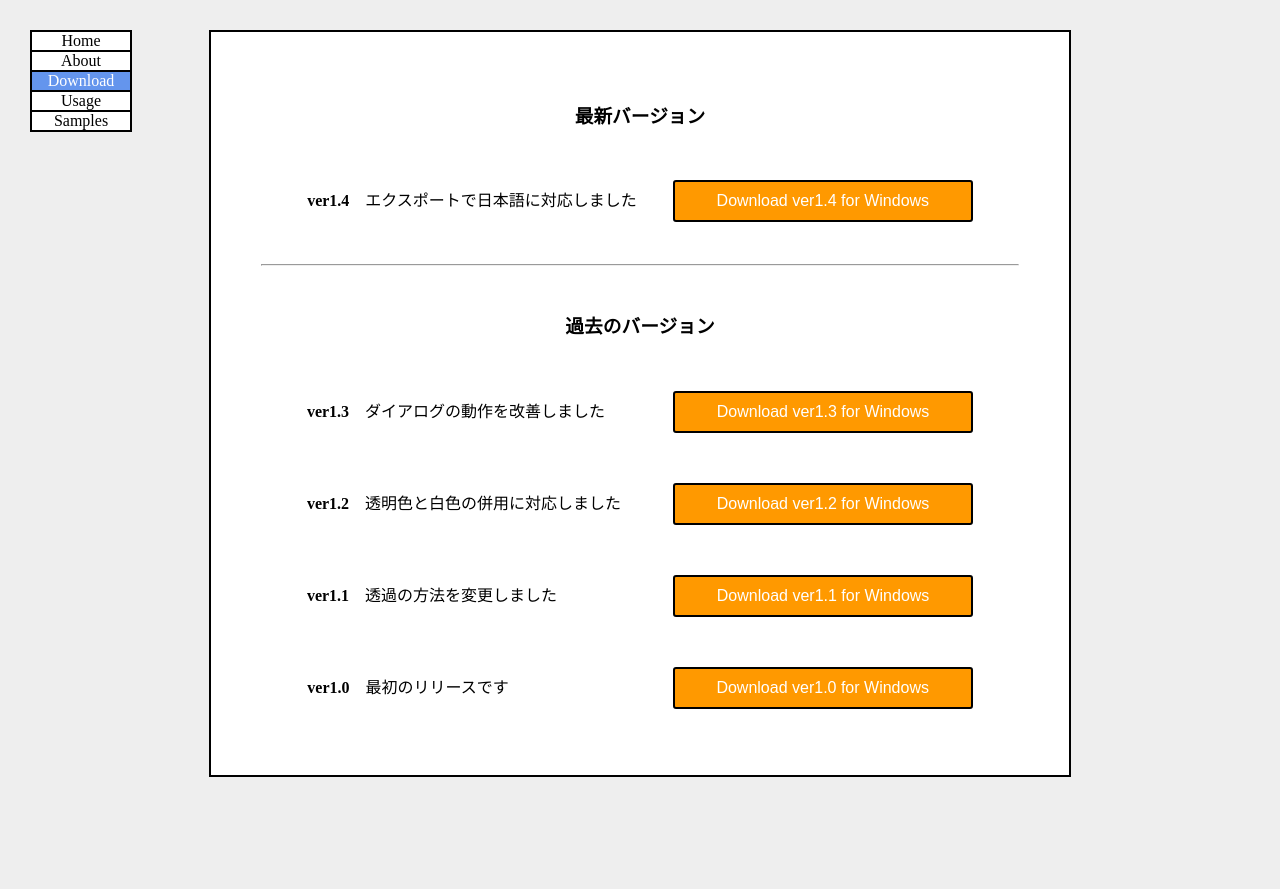
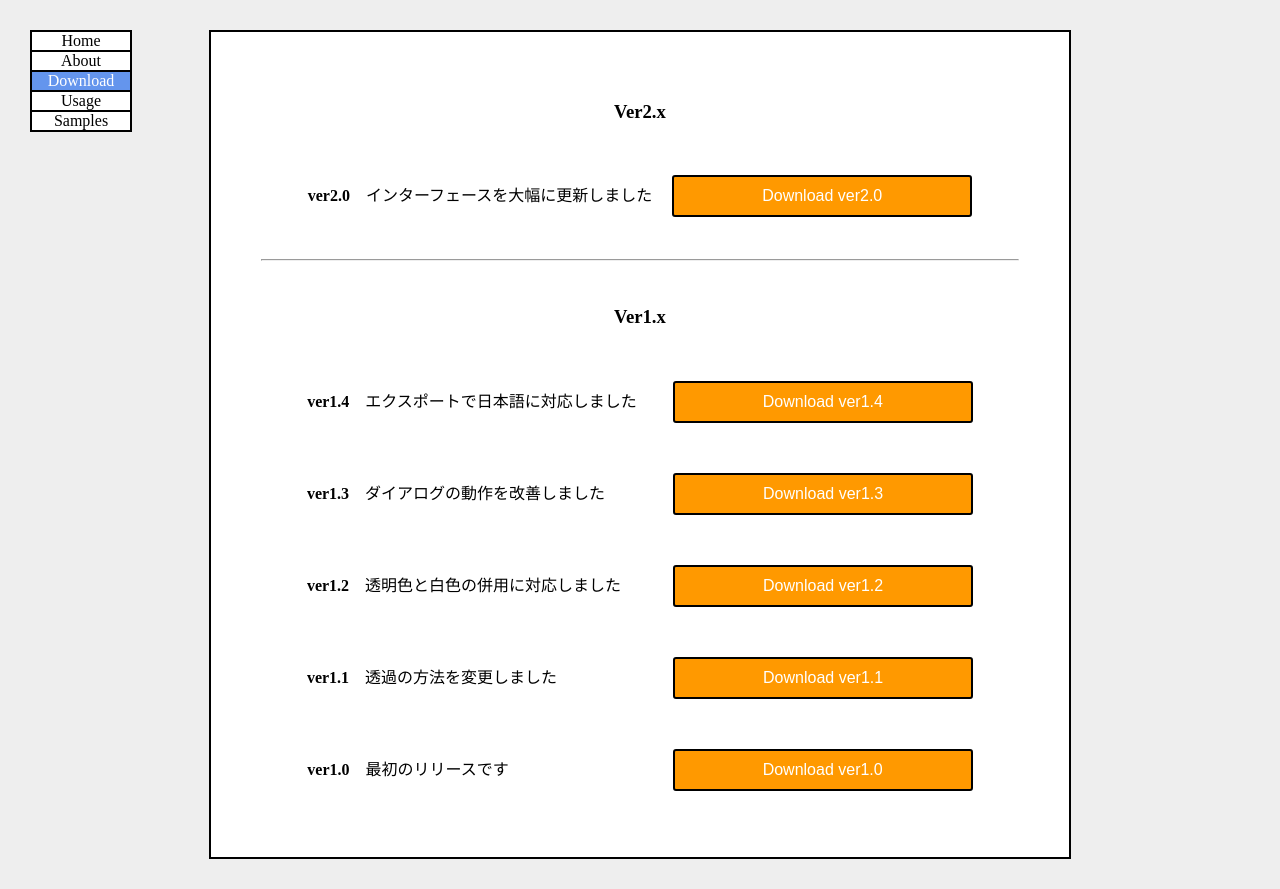
Before and after one commit to RJ45K/icon-builder, a plain HTML site: page download/index.html in a window 1280 px wide. Before the commit the page ends 807 px from the top, so only its background shows below. Drawn offline with Linux system fonts and the light colour scheme.

Commit message:
Update index.html

```diff
--- a/download/index.html
+++ b/download/index.html
@@ -2,6 +2,7 @@
 <html>
     <head>
         <meta charset="UTF-8">
+        <meta name="viewport" content="width=device-width,initial-scale=1">
         <title>Icon Builder</title>
         <link rel="icon" href="../favicon.ico" sizes="any">
         <link rel="icon" href="../icon.svg" type="image/svg+xml">
@@ -10,54 +11,64 @@
         <link rel="stylesheet" href="../style.css" type="text/css">
     </head>
     <body>
-        <div class="menu">
+        <div class="menu" id="menu">
             <a href="https://rj45k.github.io/icon-builder/"><div class="notselectedmenu">Home</div></a>
             <a href="https://rj45k.github.io/icon-builder/about/"><div class="notselectedmenu">About</div></a>
-            <div class="selectedmenu">Download</div>
+            <a tabindex="-1"><div class="selectedmenu">Download</div></a>
             <a href="https://rj45k.github.io/icon-builder/usage/"><div class="notselectedmenu">Usage</div></a>
             <a href="https://rj45k.github.io/icon-builder/samples/"><div class="notselectedmenu">Samples</div></a>
         </div>
         <div class="main">
-            <h3>最新バージョン</h3>
+            <h3>Ver2.x</h3>
             <br>
             <p>
-                <b>ver1.4</b>　エクスポートで日本語に対応しました
-                <a href="https://drive.google.com/file/d/1iMelmJyPv-hB-E7ME3L_kXwpvr1CKHXz/view?usp=sharing" target="_blank">
-                    <button>Download ver1.4 for Windows</button>
+                <b>ver2.0</b>　インターフェースを大幅に更新しました
+                <a href="https://drive.google.com/file/d/1YZUshlDy1yVwQQbiWlfQYuzX8rap0rph/view?usp=sharing" target="_blank">
+                    <button>Download ver2.0</button>
                 </a>
             </p>
             <br>
             <hr>
             <br>
-            <h3>過去のバージョン</h3>
+            <h3>Ver1.x</h3>
+            <br>
+            <p>
+                <b>ver1.4</b>　エクスポートで日本語に対応しました
+                <a href="https://drive.google.com/file/d/1iMelmJyPv-hB-E7ME3L_kXwpvr1CKHXz/view?usp=sharing" target="_blank">
+                    <button>Download ver1.4</button>
+                </a>
+            </p>
             <br>
             <p>
                 <b>ver1.3</b>　ダイアログの動作を改善しました
                 <a href="https://drive.google.com/file/d/1gNSVhyJUMy8Q8Xshq6cB1tzjzdvoIeXm/view?usp=sharing" target="_blank">
-                    <button>Download ver1.3 for Windows</button>
+                    <button>Download ver1.3</button>
                 </a>
             </p>
             <br>
             <p>
                 <b>ver1.2</b>　透明色と白色の併用に対応しました
                 <a href="https://drive.google.com/file/d/1kYy7ChYb5GgkHmLpzewzwp0gWr_6w6nj/view?usp=sharing" target="_blank">
-                    <button>Download ver1.2 for Windows</button>
+                    <button>Download ver1.2</button>
                 </a>
             </p>
             <br>
             <p>
                 <b>ver1.1</b>　透過の方法を変更しました
                 <a href="https://drive.google.com/file/d/1LeYhAi833ZUTQkL-l_a3qrbDkaPamc4m/view?usp=sharing" target="_blank">
-                    <button>Download ver1.1 for Windows</button>
+                    <button>Download ver1.1</button>
                 </a>
             </p>
             <br>
             <p>
                 <b>ver1.0</b>　最初のリリースです
                 <a href="https://drive.google.com/file/d/1PTvaxk1MGEbOGei26AN_DEDjLZk3eC-J/view?usp=sharing" target="_blank">
-                    <button>Download ver1.0 for Windows</button>
+                    <button>Download ver1.0</button>
                 </a>
             </p>
         </div>
+        <script>
+            document.getElementById("menu").scrollLeft = 200;
+        </script>
     </body>
 </html>
```
